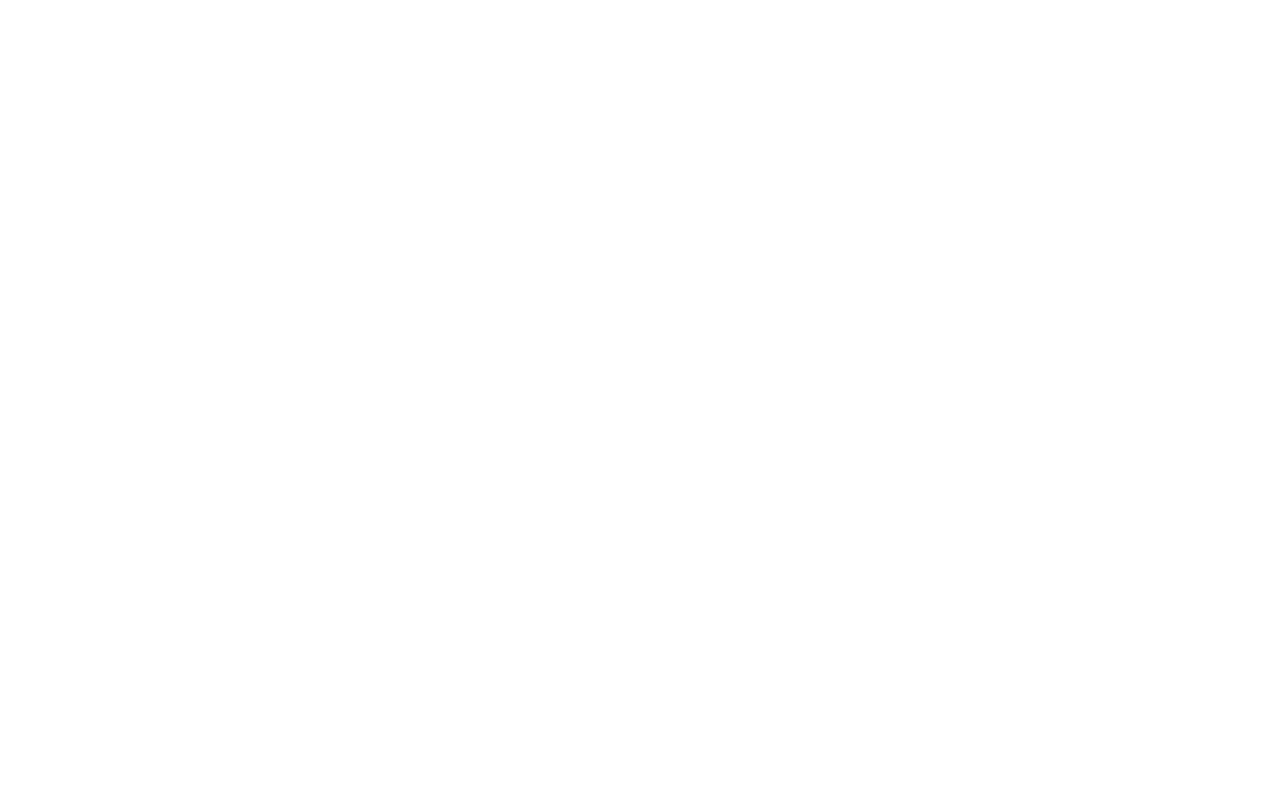
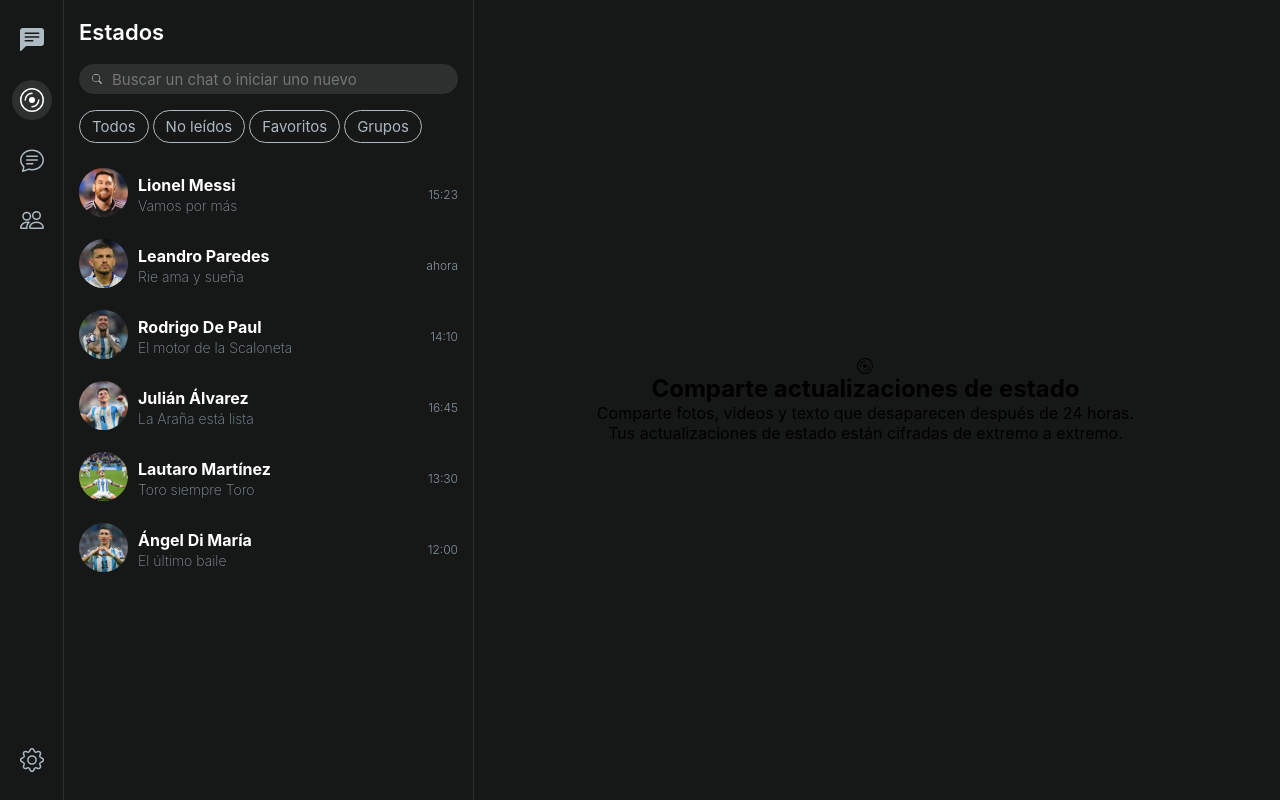
Before and after one commit to mansillalucianodamian/TrabajoPracticoFinal, a React (Vite) app: page /status in a window 1280 px wide. Before the commit this address had no page. Built offline with nearby package versions, Linux system fonts and the light colour scheme.

Commit message:
Cambios 1-8 12:08

```diff
--- a/index.html
+++ b/index.html
@@ -4,7 +4,7 @@
     <meta charset="UTF-8" />
     <link rel="icon" type="image/svg+xml" href="/WhatsApp.webp" />
     <meta name="viewport" content="width=device-width, initial-scale=1.0" />
-    <title>WhatsApp Web</title>
+    <title>WhatsApp</title>
   </head>
   <body>
     <div id="root"></div>
--- a/src/App.jsx
+++ b/src/App.jsx
@@ -2,6 +2,8 @@
 import { Route, Routes } from 'react-router'
 import ContactScreen from './Screens/ContactScreen/ContactScreen'
 import ChatSCreen from './Screens/ChatScreen/ChatScreen'
+import StatusScreen from './Screens/StatusScreen/StatusScreen'
+
 
 
 const App = () => {
@@ -12,10 +14,14 @@
 			<Route
 			path="/"
 			element={<ContactScreen/>}
-			/> {/* Ponemos :contact_id para indicar que es variable. */}
+			/>
 			<Route
 			path='/contact/:contact_id/messages'
 			element={<ChatSCreen/>}
+			/>
+			<Route
+			path='/status'
+			element={<StatusScreen/>}
 			/>
 		</Routes>
 
--- a/src/Screens/ChatScreen/ChatScreen.css
+++ b/src/Screens/ChatScreen/ChatScreen.css
@@ -42,6 +42,7 @@
     font-weight: 200;
     padding: 0 10px;
 }
+
 .icon-button-left {
     padding: 8px;
     border: none;
@@ -53,6 +54,7 @@
     justify-content: center;
     transition: background-color 0.2s ease;
     color: #aebbc2;
+    display: none;
 }
 
 .icon-button-left:hover {
@@ -63,6 +65,7 @@
     width: 24px;
     height: 24px;
 }
+
 .message_list {
     flex-grow: 1;
     overflow-y: auto;
@@ -139,3 +142,35 @@
     font-weight: 700;
     color: #e9edf0;
 }
+
+
+
+/* @media screen and (max-width: 1020px) {
+    .contact_screen {
+        display: none !important;
+    }
+
+    .message_container {
+        width: 100%;
+        height: 100vh;
+        display: flex;
+        flex-direction: column;
+    }
+
+    .icon-button-left {
+    display: inline-block;
+  } */
+
+@media (max-width: 1020px) {
+    .contact_screen.hide {
+        display: none;
+    }
+
+    .chat_container.only-chat .message_container {
+        width: 100%;
+    }
+
+    .icon-button-left {
+        display: inline-block;
+    }
+}
--- a/src/Screens/ChatScreen/ChatScreen.jsx
+++ b/src/Screens/ChatScreen/ChatScreen.jsx
@@ -8,34 +8,34 @@
 import ICONS from "../../constanst/Icons"
 import ContactScreen from "../ContactScreen/ContactScreen"
 
-
-
-
 const ChatSCreen = () => {
     const { contact_id } = useParams()
-
     const contact_selected = getContactById(contact_id)
-
     const contacts = getContactList()
 
     const [messages, setMessages] = useState([])
+    const [showOptions, setShowOptions] = useState(false)
+    const [isMobile, setIsMobile] = useState(window.innerWidth < 1020)
+
+    const toggleOptions = () => setShowOptions(!showOptions)
+
     useEffect(() => {
         setMessages(contact_selected.messages)
     }, [contact_id])
 
-    const [showOptions, setShowOptions] = useState(false);
-
-    const toggleOptions = () => setShowOptions(!showOptions);
+    useEffect(() => {
+        const handleResize = () => {
+            setIsMobile(window.innerWidth < 1020)
+        }
+        window.addEventListener("resize", handleResize)
+        return () => window.removeEventListener("resize", handleResize)
+    }, [])
 
     const deleteMessageById = (message_id) => {
-        const new_messages_list = []
-        for (const message of messages) {
-            if (message.id !== message_id) {
-                new_messages_list.push(message)
-            }
-        }
+        const new_messages_list = messages.filter(message => message.id !== message_id)
         setMessages(new_messages_list)
     }
+
     const addNewMessage = (text) => {
         const new_message = {
             emisor: "YO",
@@ -44,30 +44,29 @@
             status: "visto",
             id: messages.length + 1
         }
-        const cloned_menssages_list = [...messages]
-        cloned_menssages_list.push(new_message)
-        setMessages(cloned_menssages_list)
+        setMessages(prev => [...prev, new_message])
     }
+
     const deleteAllMenssages = () => {
         setMessages([])
     }
 
-    const [searchTerm, setSearchTerm] = useState("");
-
+    const [searchTerm, setSearchTerm] = useState("")
     const filteredContacts = contacts.filter(contact =>
         contact.name.toLowerCase().includes(searchTerm.toLowerCase())
-    );
+    )
 
     return (
-        <div className="chat_container">
-            <ContactScreen title="WhatsApp" showPerfil={false} />
+        <div className={`chat_container ${isMobile && contact_id ? "only-chat" : ""}`}>
+            <div className={`contact_screen ${isMobile && contact_id ? "hide" : ""}`}>
+                <ContactScreen title="WhatsApp" showPerfil={false} />
+            </div>
             <div className="message_container">
                 <div className="message_header">
                     <div className="contact_info">
                         <NavLink to="/">
-                            <button className="icon-button-left"><ICONS.ArrowLeft/></button>
+                            <button className="icon-button-left"><ICONS.ArrowLeft /></button>
                         </NavLink>
-                        {/* <ICONS.ArrowLeft className="buttons_type button_left" /> */}
                         <img src={contact_selected.avatar} alt={contact_selected.name} width={50} />
                         <h1>{contact_selected.name}</h1>
                     </div>
@@ -91,7 +90,6 @@
                 </div>
             </div>
         </div>
-
     )
 }
 
--- a/src/Screens/ContactScreen/ContactScreen.css
+++ b/src/Screens/ContactScreen/ContactScreen.css
@@ -1,8 +1,9 @@
-.contact_screen{
+.contact_screen {
     display: flex;
     flex-direction: row;
     background-color: #161717;
 }
+
 .sidebar_header {
     display: flex;
     flex-direction: column;
@@ -14,9 +15,10 @@
     width: 100%;
     border-right: 1px solid #2a2f32;
     background-color: #161717;
-    padding:20px 10px;
+    padding: 20px 10px;
     flex-shrink: 0
 }
+
 .contact_header {
     position: sticky;
     top: 0;
@@ -28,6 +30,7 @@
     justify-content: space-between;
     align-items: center;
 }
+
 .profile_content {
     display: flex;
     flex-direction: column;
@@ -36,6 +39,7 @@
     justify-content: center;
     align-items: center;
 }
+
 .contact_conteiner {
     display: flex;
     flex-direction: column;
@@ -48,7 +52,7 @@
     flex-shrink: 0
 }
 
-.profile_conteiner{
+.profile_conteiner {
     background-color: #161717;
     height: 100vh;
     width: 100%;
@@ -57,13 +61,15 @@
     justify-content: center;
     align-items: center;
 }
-.contact_imput_list{
+
+/* .contact_imput_list {
     display: flex;
     flex-direction: column;
     height: 94px;
     width: 100%;
     justify-content: space-between;
-}
+} */
+
 .contact_search {
     display: flex;
     align-items: center;
@@ -140,7 +146,7 @@
     font-weight: 600;
 }
 
-.profile_content{
+.profile_content {
     display: flex;
     flex-direction: column;
     align-items: center;
@@ -150,21 +156,21 @@
     height: 100%;
 }
 
-.img_perfil{
+.img_perfil {
     width: 320px;
     height: 188px;
 }
 
 
 
-.contact_first{
+.contact_first {
     height: 60px;
     width: 60px;
     margin-bottom: 40px;
-    color:#454545;
+    color: #454545;
 }
 
-.title_profile{
+.title_profile {
     font-size: 32px;
     font-weight: 50;
     color: #fafafa;
@@ -172,7 +178,7 @@
     margin-top: 38px;
 }
 
-.download_text{
+.download_text {
     color: white;
     font-size: 14px;
     font-weight: 400;
@@ -180,7 +186,7 @@
     margin-top: 24px;
 }
 
-.download_button{
+.download_button {
     background-color: #06cf9c;
     font-size: 14px;
     font-weight: 500;
@@ -193,7 +199,8 @@
     border-color: initial;
     border-image: initial;
 }
-.secure_text{
+
+.secure_text {
     color: #677882;
     text-align: center;
     font-size: 14px;
@@ -247,3 +254,29 @@
     width: 24px;
     height: 24px;
 }
+
+.icon-button.active {
+    background-color: #2e2f2f;
+    color: #ffffff;
+}
+
+
+
+@media screen and (max-width: 1020px) {
+    .profile_conteiner {
+        display: none;
+
+    }
+    .contact_search imput{
+        width: auto;
+    }
+    .sidebar_header {
+        display: none;
+    }
+
+    .contact_conteiner {
+        max-width: 100%;
+        width: 100%;
+        border-right: none;
+    }
+}
--- a/src/Screens/ContactScreen/ContactScreen.jsx
+++ b/src/Screens/ContactScreen/ContactScreen.jsx
@@ -16,10 +16,18 @@
     <div className="contact_screen">
       <div className="sidebar_header">
         <div className="sidebar_icons_top">
-          <NavLink to={`/contact/${contactsState[0].id}/messages`}>
-            <button className='icon-button'><ICONS.ChatLeft /></button>
+          <NavLink
+            to={`/contact/${contactsState[0].id}/messages`}
+            className={({ isActive }) => isActive ? 'icon-button active' : 'icon-button'}
+          >
+            <ICONS.ChatLeft />
           </NavLink>
-          <button className='icon-button'><ICONS.Disc /></button>
+          <NavLink
+            to="/status"
+            className={({ isActive }) => isActive ? 'icon-button active' : 'icon-button'}
+          >
+            <ICONS.Disc />
+          </NavLink>
           <button className='icon-button'><ICONS.ChatText /></button>
           <button className='icon-button'><ICONS.People /></button>
         </div>
--- /dev/null
+++ b/src/Screens/StatusScreen/StatusScreen.css
@@ -0,0 +1,18 @@
+.status_conteiner{
+    display: flex;
+    flex-direction: row;
+    background-color:#161717;
+    height: 100vh;
+    justify-content: space-between;
+}
+
+.status_list{
+    display: flex;
+    flex-direction: column;
+    width: 100%;
+    height: 100vh;
+    align-items: center;
+    justify-content: center;
+    overflow: auto;
+
+}
--- /dev/null
+++ b/src/Screens/StatusScreen/StatusScreen.jsx
@@ -0,0 +1,20 @@
+import React from 'react'
+import ICONS from '../../constanst/Icons'
+import ContactScreen from '../ContactScreen/ContactScreen'
+import './StatusScreen.css'
+
+const StatusScreen = () => {
+  return (
+    <div className='status_conteiner' >
+        <ContactScreen title="Estados" showPerfil={false} />
+        <div className='status_list'>
+            <ICONS.Disc></ICONS.Disc>
+            <h2>Comparte actualizaciones de estado</h2>
+            <span>Comparte fotos, videos y texto que desaparecen después de 24 horas.</span>
+            <span>Tus actualizaciones de estado están cifradas de extremo a extremo.</span>
+        </div>
+    </div>
+  )
+}
+
+export default StatusScreen
```
Also changed, not shown: src/Screens/ChatScreen/ChatScreenex.jsx (deleted, +0 -85 lines).
